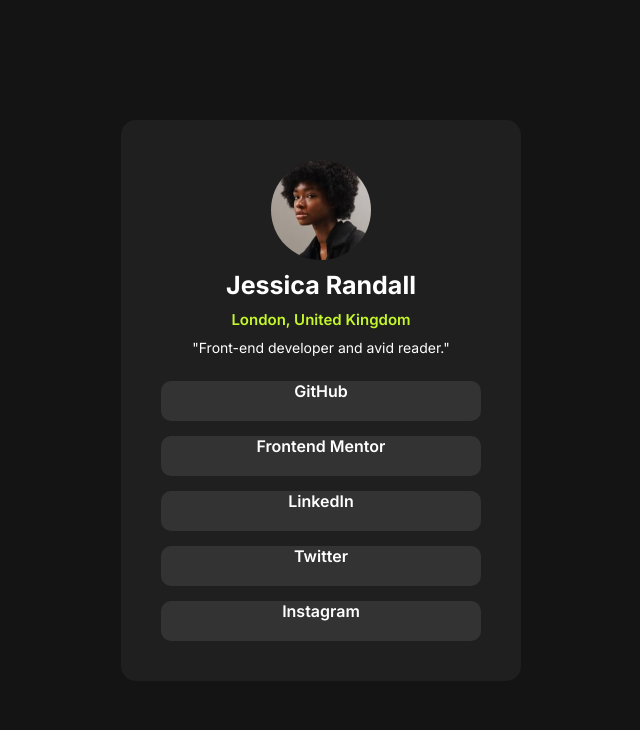
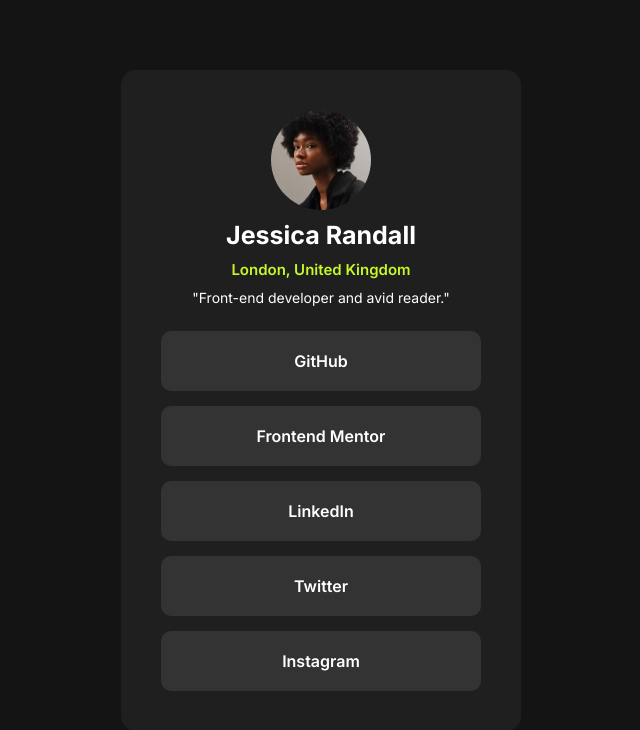
Before and after one commit to lalit-hld/social-links-profile-main, a plain HTML site: page social-links-profile-main/index.html in a window 1280 px wide. Shown: the whole page, without its empty margins (319-959 px from the left). Drawn offline with Linux system fonts and the light colour scheme.

Commit message:
text items and links updated

```diff
--- a/social-links-profile-main/index.html
+++ b/social-links-profile-main/index.html
@@ -26,11 +26,11 @@
     <h6>London, United Kingdom</h6>
     <p class="p1">"Front-end developer and avid reader."</p>
     <div class="box2">
-      <p class="p2">GitHub</p>
-      <p class="p2">Frontend Mentor</p>
-      <p class="p2">LinkedIn</p>
-      <p class="p2">Twitter</p>
-      <p class="p2">Instagram</p>
+      <a class="p2" href="https://github.com/lalit-hld" target="_blank">GitHub</a>
+      <a class="p2" href="https://github.com/lalit-hld" target="_blank">Frontend Mentor</a>
+      <a class="p2" href="https://github.com/lalit-hld" target="_blank">LinkedIn</a>
+      <a class="p2" href="https://github.com/lalit-hld" target="_blank">Twitter</a>
+      <a class="p2" href="https://github.com/lalit-hld" target="_blank">Instagram</a>
     </div>
   </div>
 
--- a/social-links-profile-main/style.css
+++ b/social-links-profile-main/style.css
@@ -57,10 +57,10 @@ h6{
 .p2{
     font-weight: 600;
     color:hsl(0, 0%, 100%);
-    height: 40px;
+    padding: 20px;
     border-radius: 10px;
     background-color: hsl(0, 0%, 20%);
-
+    text-decoration: none;
 
 }
 .p2:hover{
```
